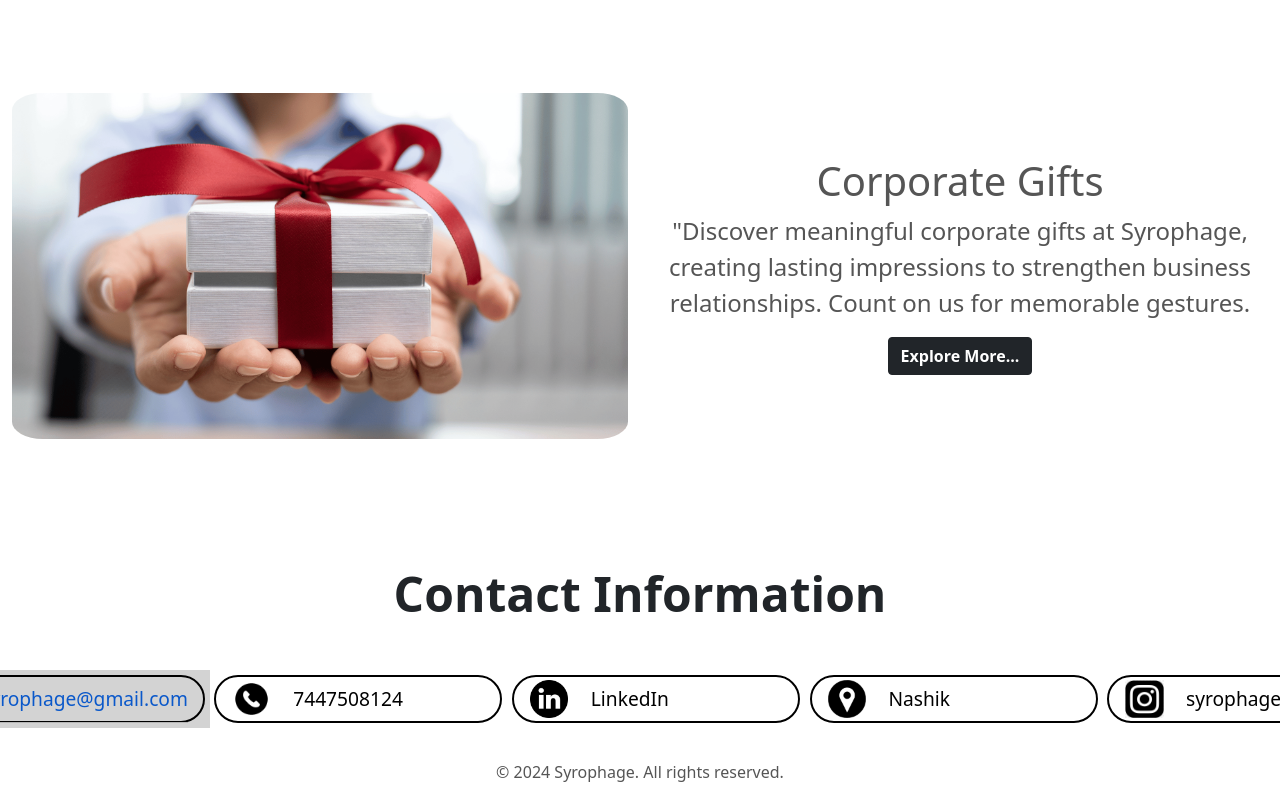
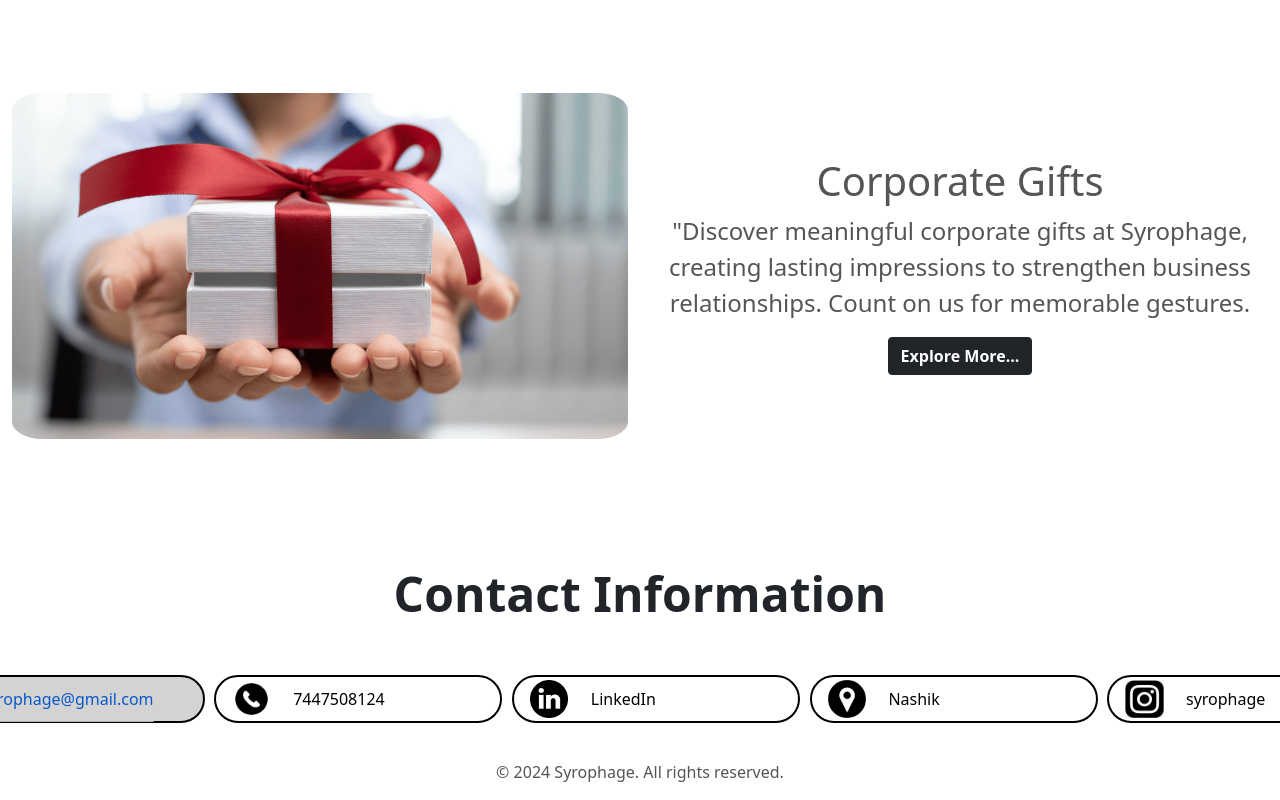
Before and after one commit to dhanrajpimple/rocky, a plain HTML site: page index.html in a window 1280 px wide. In both pictures the pointer is over the item "syrophage@gmail.com". Shown: the part 2554-3354 px from the top of the page. Drawn offline with nearby package versions, Linux system fonts and the light colour scheme.

Commit message:
modified:   style.css

```diff
--- a/style.css
+++ b/style.css
@@ -196,12 +196,11 @@ footer ul{
   padding-right: 0.2rem;
 }
 footer  a {
-  font-size: 1.2rem;
+  font-size: 1rem;
   text-decoration: none;
   color: black;
 }
-footer li:hover,
- footer a:hover{
+footer li:hover{
   background: lightgrey;;
 }
 footer{
```
